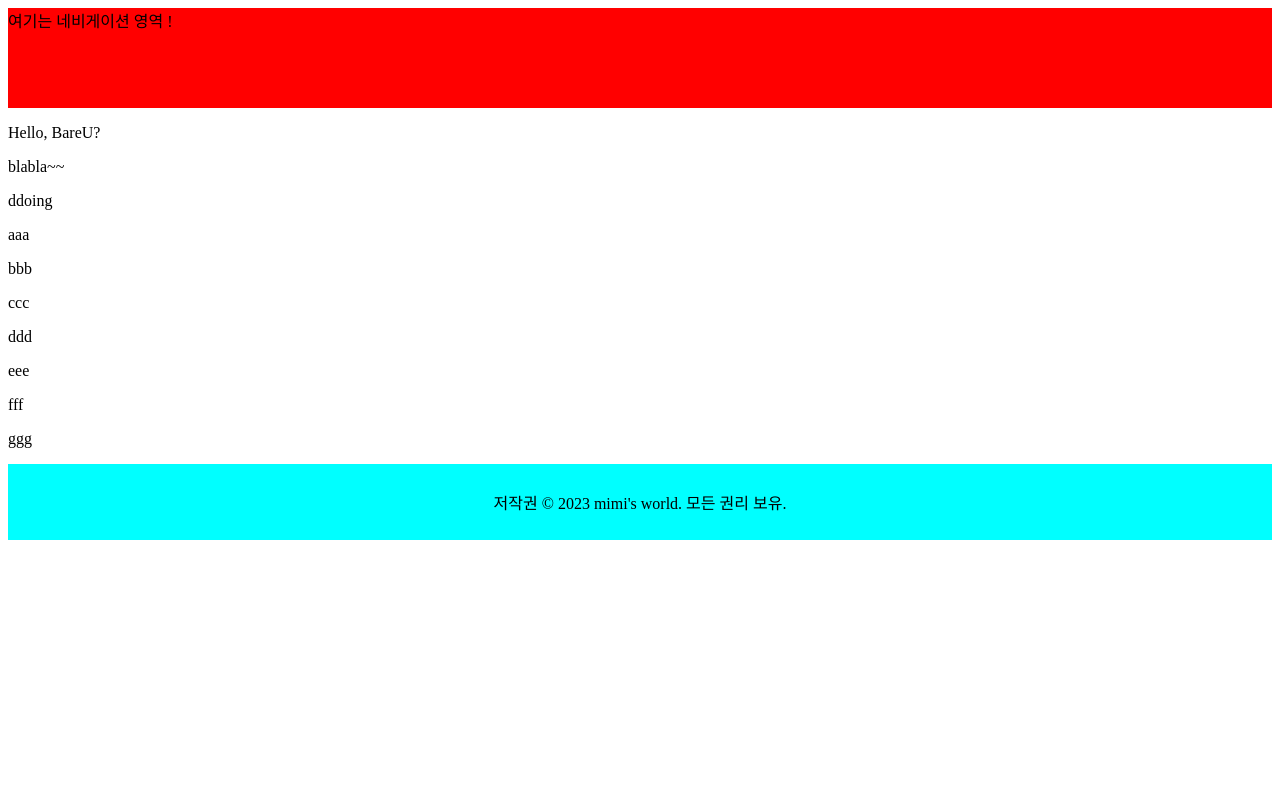
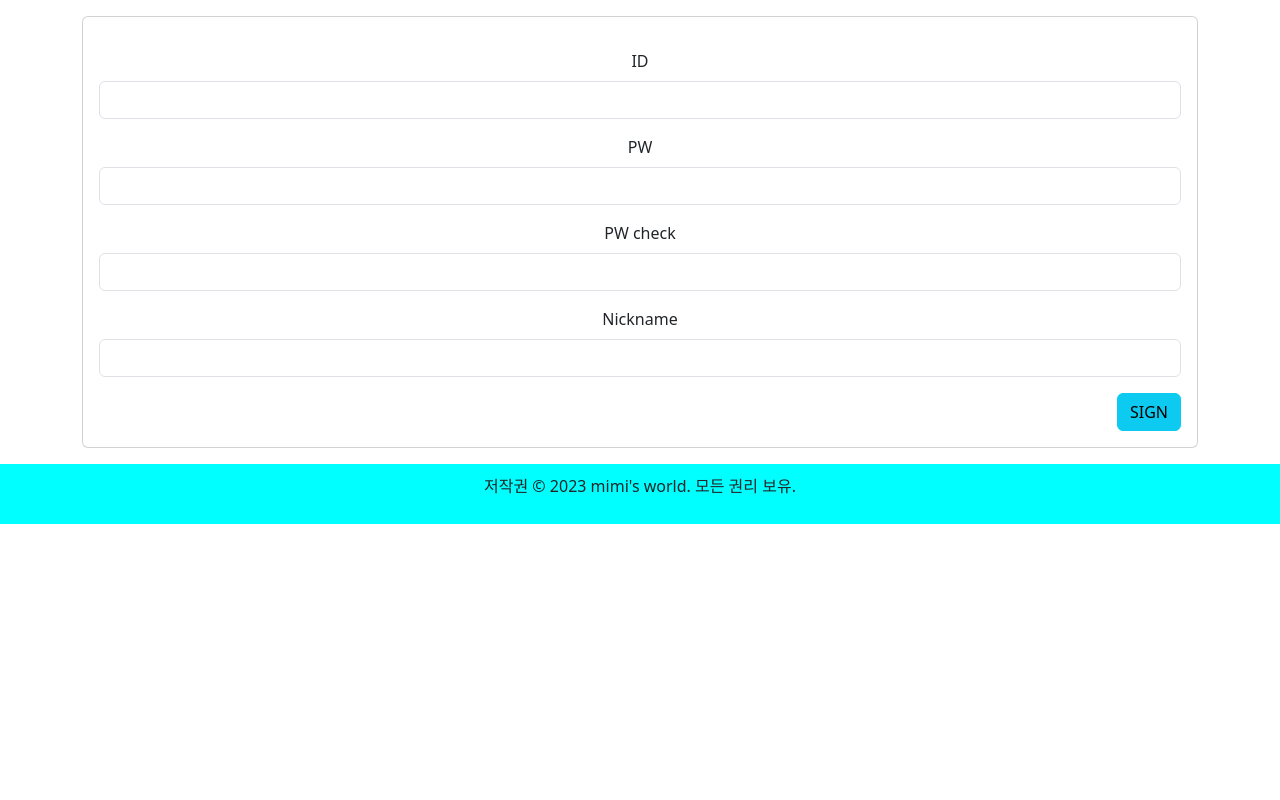
Before and after one commit to mihyanggg/bbgd_django, a Django app: page / in a window 1280 px wide. Run offline with Django 4.2, Linux system fonts and the light colour scheme.

Commit message:
Created a login and signup page using bootstrap

```diff
--- a/ANONYMOUS/anonymous/urls.py
+++ b/ANONYMOUS/anonymous/urls.py
@@ -1,7 +1,10 @@
 from django.urls import path
 from board.views import board
+from user.views import signin, signup
 
 urlpatterns = [
     # path('url', function), # ''로 들어오면, function을 실행시켜 줘
-    path("", board, name="board"), # 아무것도 없는 주소로 들어오면 ? board라는 함수를 실행시켜. 이름은 board로 지정 ?
+    path("board/board", board, name="board"), # 아무것도 없는 주소로 들어오면 ? board라는 함수를 실행시켜. 이름은 board로 지정 ?
+    path("user/signin", signin, name="signin"),
+    path("", signup, name="signup"),
 ]
--- a/ANONYMOUS/templates/common/base.html
+++ b/ANONYMOUS/templates/common/base.html
@@ -2,13 +2,16 @@
 
     <head>
         <title>Anonymous</title>
+        <!-- CSS Only -->
+        <link href="https://cdn.jsdelivr.net/npm/bootstrap@5.3.2/dist/css/bootstrap.min.css" rel="stylesheet" integrity="sha384-T3c6CoIi6uLrA9TneNEoa7RxnatzjcDSCmG1MXxSR1GAsXEV/Dwwykc2MPK8M2HN" crossorigin="anonymous">
     </head>
 
     <body>
-        {% include "component/nav.html" %}
-        {% block content %}
-        {% endblock %}
-
+        <!--{% include "component/nav.html" %}-->
+        <div class="container">
+            {% block content %}
+            {% endblock %}
+        </div>
         <footer>
             {% include "component/footer.html" %}
         </footer>
--- a/ANONYMOUS/templates/page/index.html
+++ b/ANONYMOUS/templates/page/index.html
@@ -6,16 +6,6 @@
     </p>
     blabla~~
     </p>
-    ddoing
-    </p>
-    aaa
-    </p>
-    bbb
-    </p>
-    ccc
-    </p>
-    ddd
-    </p>
     eee
     </p>
     fff
--- /dev/null
+++ b/ANONYMOUS/templates/page/signup.html
@@ -0,0 +1,41 @@
+{% extends 'common/base.html' %}
+
+{% block content %}
+
+</p>
+<div class="card">
+    <div class="card-body">
+        <div class="row text-center mt-3">
+            <div class="col">
+                <label class="form-label">ID</label>
+                <input class="form-control" type="text">
+            </div>
+        </div>
+        <div class="row text-center mt-3">
+            <div class="col">
+                <label class="form-label">PW</label>
+                <input class="form-control" type="text">
+            </div>
+        </div>
+        <div class="row text-center mt-3">
+            <div class="col">
+                <label class="form-label">PW check</label>
+                <input class="form-control" type="text">
+            </div>
+        </div>
+        <div class="row text-center mt-3">
+            <div class="col">
+                <label class="form-label">Nickname</label>
+                <input class="form-control" type="text">
+            </div>
+        </div>
+        <div class="row text-end mt-3">
+            <div class="col">
+                <button class="btn btn-info">SIGN</button>
+            </div>
+        </div>
+    </div>
+</div>
+</p>
+
+{% endblock %}
--- a/ANONYMOUS/user/views.py
+++ b/ANONYMOUS/user/views.py
@@ -1,3 +1,9 @@
 from django.shortcuts import render
 
-# Create your views here.
+def signin(request):
+    if request.method == "GET" :
+        return render(request, 'page/signin.html')
+
+def signup(request):
+    if request.method == "GET" :
+        return render(request, 'page/signup.html')
```
Also changed, not shown: ANONYMOUS/templates/page/signin.html (added, +29 -0 lines).
